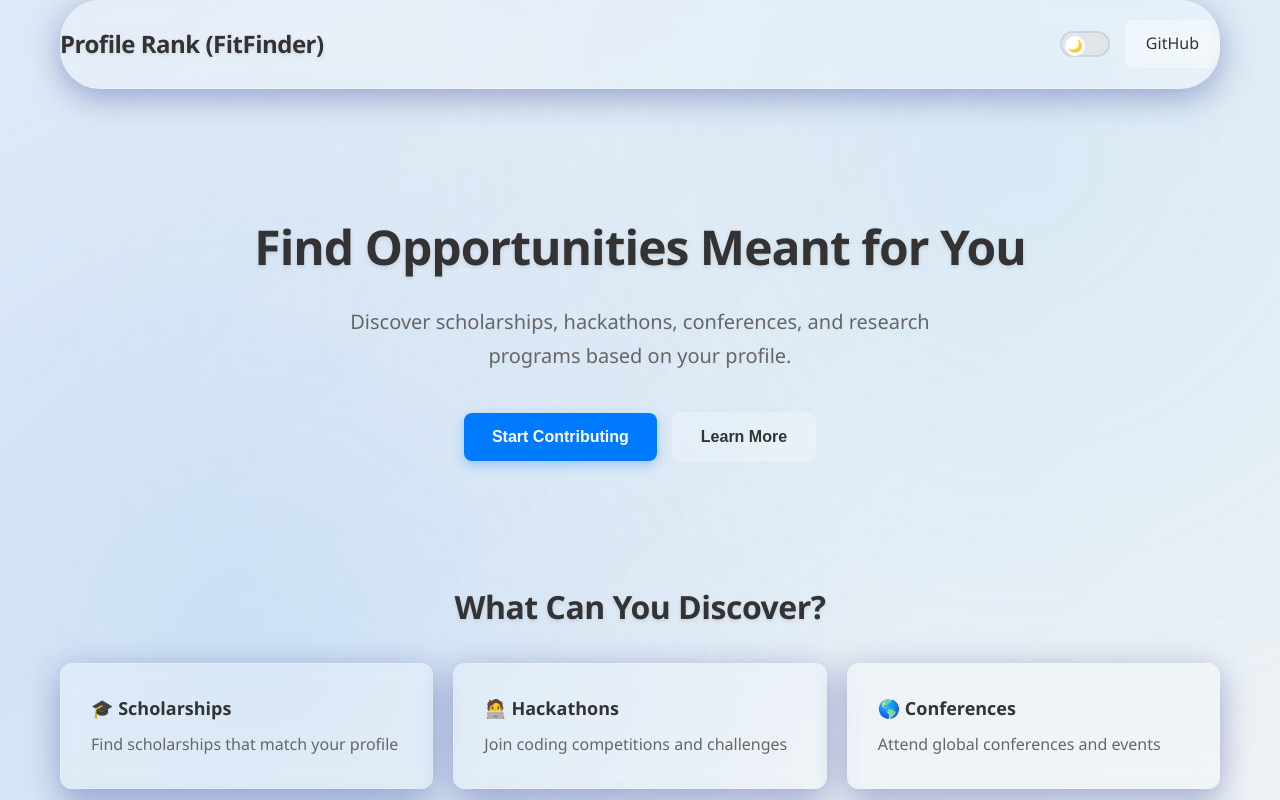
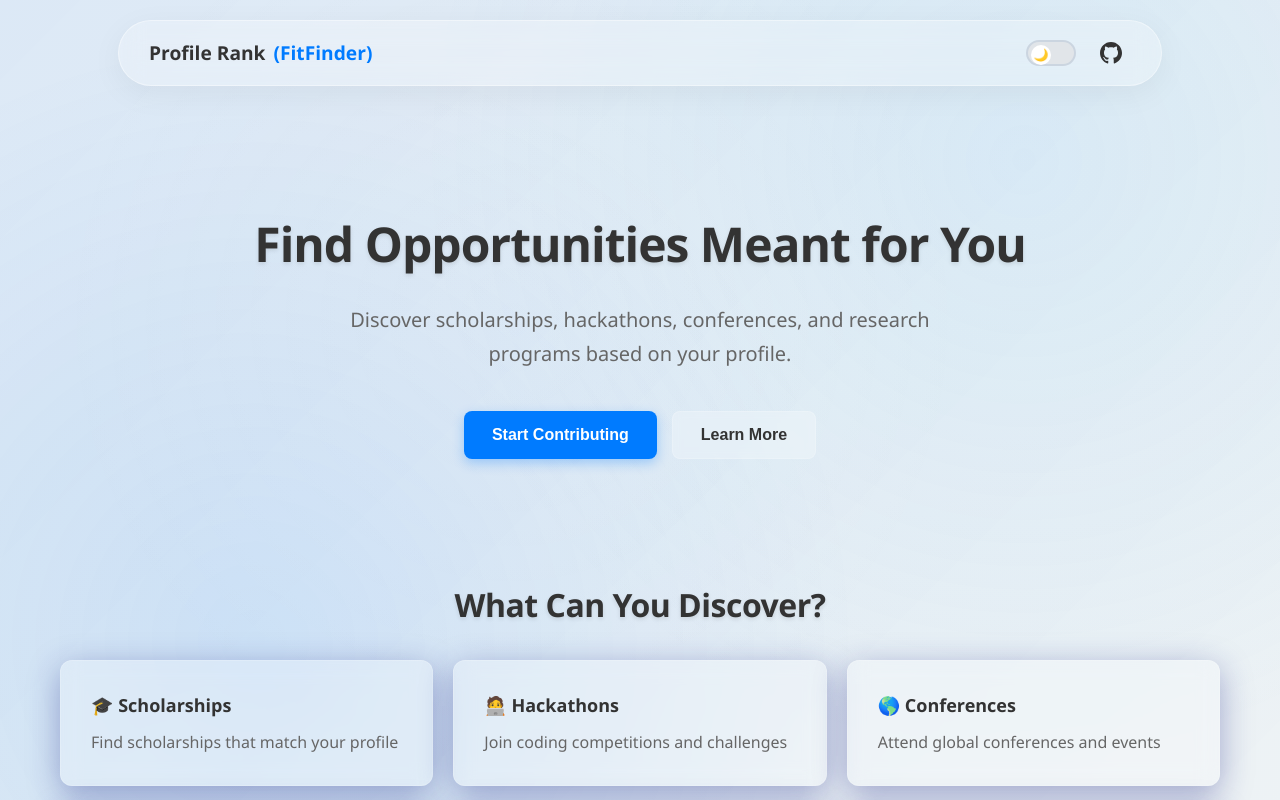
Before and after one commit to Code-Social/fitfinder, a React (Create React App) app: page / in a window 1280 px wide. Shown: the top 800 px of the page. Built offline with nearby package versions, Linux system fonts and the light colour scheme; the HTML template or start-up script is replaced by a standard one.

Commit message:
refactor(ui): extract Header component and apply glassmorphism styles
- Modularize Header logic into Header.tsx and Header.css
- Implement glassmorphism design (pill shape, blur, shadow)
- Replace GitHub text link with SVG icon
- Update padding and layout for better visual hierarchy

```diff
--- a/src/components/Header.css
+++ b/src/components/Header.css
@@ -1,28 +1,53 @@
+/* Header.css */
+
 header {
+  /* Glassmorphism base */
+  background: rgba(255, 255, 255, 0.65); /* Fallback if var doesn't exist */
   background: var(--glass-bg);
-  backdrop-filter: blur(10px);
-  -webkit-backdrop-filter: blur(10px);
-  padding: 20px 0;
-  border-bottom: 1px solid var(--glass-border);
+  backdrop-filter: blur(12px);
+  -webkit-backdrop-filter: blur(12px);
+  border: 1px solid rgba(255, 255, 255, 0.4); /* Subtle border */
+
+  /* Layout & Spacing */
   display: flex;
   justify-content: space-between;
   align-items: center;
+  padding: 12px 30px; /* More padding on sides (30px) to clear the curves */
+  margin: 20px auto;  /* Centers the header and adds space from top */
+  width: 90%;         /* Don't span full width, looks better as a "floating pill" */
+  max-width: 1200px;  /* Stop it from getting too wide on huge screens */
+
+  /* Shape & Float */
+  border-radius: 50px; /* Full pill shape */
+  box-shadow: 0 8px 32px rgba(0, 0, 0, 0.05); /* Soft shadow */
+  position: sticky;
+  top: 20px;          /* Sticks 20px from top when scrolling */
+  z-index: 1000;
   transition: all 0.3s ease;
-  box-shadow: var(--glass-shadow);
-  position: sticky;
-  top: 0;
-  z-index: 1000;
-  border-radius: 40px;
-  overflow: hidden;
-  margin-bottom: 20px;
+}
+
+/* Hover effect for the whole header */
+header:hover {
+  background: rgba(255, 255, 255, 0.85);
+  box-shadow: 0 8px 32px rgba(0, 0, 0, 0.08);
+  border-color: rgba(255, 255, 255, 0.8);
 }
 
 header h1 {
-  font-size: 24px;
-  font-weight: 700;
+  font-size: 1.2rem;
+  margin: 0;
+  color: #333; /* Darker grey for better contrast */
   color: var(--text-primary);
-  text-shadow: 0 2px 4px rgba(0, 0, 0, 0.1);
-  letter-spacing: -0.5px;
+  font-weight: 600;
+  display: flex;
+  align-items: center;
+  gap: 8px;
+}
+
+/* Make "FitFinder" pop more than "Profile Rank" */
+.brand-highlight {
+  color: var(--primary-color, #007bff); /* Use your primary theme color */
+  font-weight: 800;
 }
 
 .header-controls {
@@ -31,22 +56,23 @@
   gap: 15px;
 }
 
+/* The GitHub Button Circle */
 .github-btn {
-  background: var(--glass-bg);
+  background: transparent;
   color: var(--text-primary);
-  padding: 10px 20px;
-  text-decoration: none;
-  border-radius: 8px;
-  border: 1px solid var(--glass-border);
-  transition: all 0.3s ease;
-  backdrop-filter: blur(5px);
-  -webkit-backdrop-filter: blur(5px);
-  font-weight: 500;
+  padding: 8px;
+  border-radius: 50%;
+  border: 1px solid transparent;
+  transition: all 0.2s ease;
+  display: flex;
+  align-items: center;
+  justify-content: center;
+  width: 40px;
+  height: 40px;
 }
 
 .github-btn:hover {
-  background: var(--primary-color);
-  color: white;
-  transform: translateY(-2px);
-  box-shadow: 0 4px 12px rgba(0, 123, 255, 0.3);
+  background: rgba(0, 0, 0, 0.05);
+  transform: rotate(15deg); /* Playful rotation on hover */
+  color: black;
 }
--- a/src/components/Header.tsx
+++ b/src/components/Header.tsx
@@ -1,14 +1,34 @@
 import React from 'react';
 import ThemeToggle from './ThemeToggle';
-import './Header.css'
+import './Header.css';
+
 const Header: React.FC = () => {
   return (
     <header>
-      <h1>Profile Rank (FitFinder)</h1>
+      {/* Visual Hierarchy: FitFinder is the App, Profile Rank is the page/feature */}
+      <h1>
+        Profile Rank <span className="brand-highlight">(FitFinder)</span>
+      </h1>
+
       <div className="header-controls">
         <ThemeToggle />
-        <a href="https://github.com/Code-Social/fitfinder" className="github-btn">
-          GitHub
+
+        <a
+          href="https://github.com/Code-Social/fitfinder"
+          className="github-btn"
+          target="_blank"
+          rel="noopener noreferrer"
+          aria-label="GitHub Repository"
+        >
+          <svg
+            xmlns="http://www.w3.org/2000/svg"
+            width="22"
+            height="22"
+            viewBox="0 0 24 24"
+            fill="currentColor"
+          >
+            <path d="M12 0c-6.626 0-12 5.373-12 12 0 5.302 3.438 9.8 8.207 11.387.599.111.793-.261.793-.577v-2.234c-3.338.726-4.033-1.416-4.033-1.416-.546-1.387-1.333-1.756-1.333-1.756-1.089-.745.083-.729.083-.729 1.205.084 1.839 1.237 1.839 1.237 1.07 1.834 2.807 1.304 3.492.997.107-.775.418-1.305.762-1.604-2.665-.305-5.467-1.334-5.467-5.931 0-1.311.469-2.381 1.236-3.221-.124-.303-.535-1.524.117-3.176 0 0 1.008-.322 3.301 1.23.957-.266 1.983-.399 3.003-.404 1.02.005 2.047.138 3.006.404 2.291-1.552 3.297-1.23 3.297-1.23.653 1.653.242 2.874.118 3.176.77.84 1.235 1.911 1.235 3.221 0 4.609-2.807 5.624-5.479 5.921.43.372.823 1.102.823 2.222v3.293c0 .319.192.694.801.576 4.765-1.589 8.199-6.086 8.199-11.386 0-6.627-5.373-12-12-12z"/>
+          </svg>
         </a>
       </div>
     </header>
```
